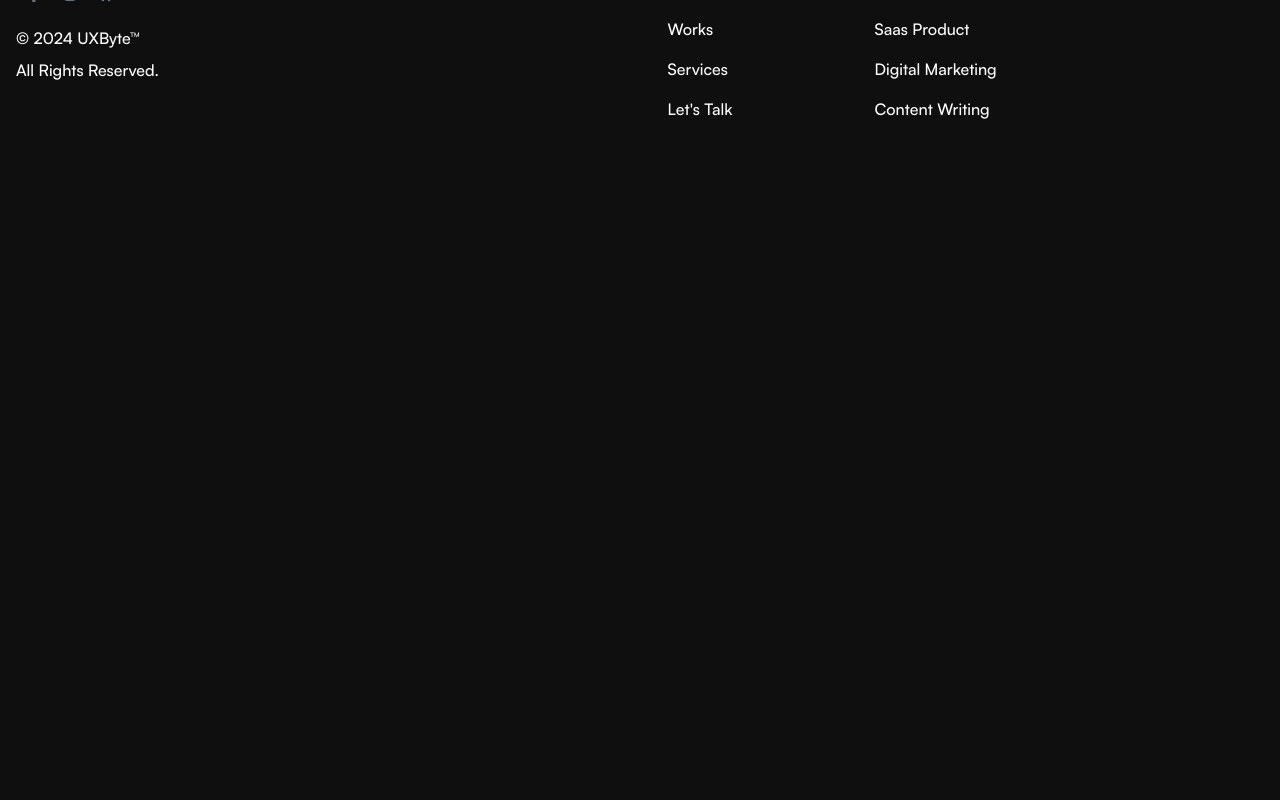
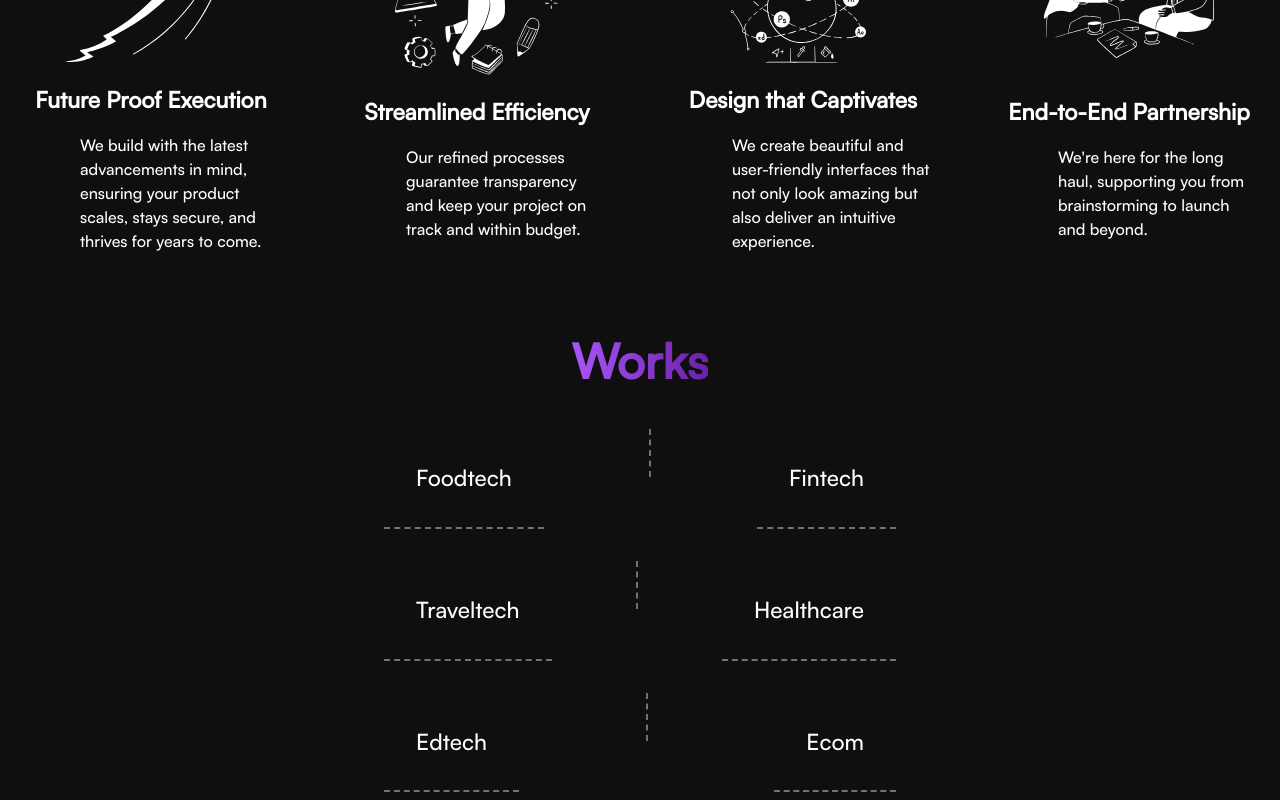
Before and after one commit to lalukrish/UXByte-Page, a Next.js app: page / in a window 1280 px wide. Shown: the part 1880-2680 px from the top of the page. Before the commit the page ends 2049 px from the top, so only its background shows below. Built offline with nearby package versions, Linux system fonts and the light colour scheme.

Commit message:
fix:responsive fit

```diff
--- a/src/app/page.js
+++ b/src/app/page.js
@@ -10,10 +10,10 @@ export default function Home() {
     <div className="">
       <Hero />
       <About />
-      {/* <WhyUs /> */}
-      {/* <Works /> */}
-      {/* <Services /> */}
-      {/* <LetsTalk /> */}
+      <WhyUs />
+      <Works />
+      <Services />
+      <LetsTalk />
     </div>
   );
 }
--- a/src/components/works.jsx
+++ b/src/components/works.jsx
@@ -2,68 +2,61 @@ import React from "react";
 
 const Works = () => {
   return (
-    <div className="flex flex-col items-center my-10 mx-10">
-      <div className="text-5xl font-extrabold">
+    <div className="flex flex-col items-center my-10 mx-4 sm:mx-10">
+      <div className="text-3xl sm:text-5xl font-extrabold">
         <span className="bg-gradient-to-r from-purple-500 to-purple-800 bg-clip-text text-transparent">
           Works{" "}
         </span>
       </div>
 
-      {/* Horizontal dashed line */}
-      {/* <div className="w-full my-8">
-        <hr className="border-dashed border-b-2 border-gray-500" />
-      </div> */}
-
-      {/* Content */}
-      <div className="flex flex-row justify-between w-full max-w-lg">
-        {/* Left content */}
-        <div className="flex flex-col items-center justify-center border border-t-0 border-r-0 border-l-0 border-dashed border-b-2 border-gray-500 p-8">
-          <span className="text-2xl">Foodtech</span>{" "}
+      <div className="flex flex-col sm:flex-row justify-between w-full max-w-lg mt-8">
+        {/* Foodtech */}
+        <div className="flex flex-col items-center justify-center border border-t-0 border-r-0 border-l-0 border-dashed border-b-2 border-gray-500 p-4 sm:p-8">
+          <span className="text-lg sm:text-2xl">Foodtech</span>
         </div>
 
         {/* Center dashed line */}
-        <div className="flex items-center">
-          <hr className="border-dashed border-r-2 border-gray-500 h-32 mt-6 " />
+        <div className="hidden sm:block flex items-center">
+          <hr className="border-dashed border-r-2 border-gray-500 h-12" />
         </div>
 
-        {/* Right content */}
-        <div className="flex flex-col items-center justify-center border border-t-0 border-r-0 border-l-0 border-dashed border-b-2 border-gray-500 p-8">
-          <span className="text-2xl">Fintech</span>{" "}
+        {/* Fintech */}
+        <div className="flex flex-col items-center justify-center border border-t-0 border-r-0 border-l-0 border-dashed border-b-2 border-gray-500 p-4 sm:p-8">
+          <span className="text-lg sm:text-2xl">Fintech</span>
         </div>
       </div>
-      {/* second  cotnet*/}
-      <div className="flex flex-row justify-between w-full max-w-lg">
-        {/* Left content */}
-        <div className="flex flex-col items-center justify-center border border-t-0 border-r-0 border-l-0 border-b-2 border-dashed border-gray-500 p-8">
-          <span className="text-2xl">Traveltech</span>{" "}
+
+      <div className="flex flex-col sm:flex-row justify-between w-full max-w-lg mt-8">
+        {/* Traveltech */}
+        <div className="flex flex-col items-center justify-center border border-t-0 border-r-0 border-l-0 border-b-2 border-dashed border-gray-500 p-4 sm:p-8">
+          <span className="text-lg sm:text-2xl">Traveltech</span>
         </div>
 
         {/* Center dashed line */}
-        <div className="flex items-center">
-          <hr className="border-dashed border-r-2 border-gray-500 h-12  absolute" />
+        <div className="hidden sm:block flex items-center">
+          <hr className="border-dashed border-r-2 border-gray-500 h-12" />
         </div>
 
-        {/* Right content */}
-        <div className="flex flex-col items-center justify-center border border-t-0 border-r-0 border-l-0 border-b-2 border-dashed border-gray-500 p-8">
-          <span className="text-2xl">Healthcare</span>{" "}
+        {/* Healthcare */}
+        <div className="flex flex-col items-center justify-center border border-t-0 border-r-0 border-l-0 border-b-2 border-dashed border-gray-500 p-4 sm:p-8">
+          <span className="text-lg sm:text-2xl">Healthcare</span>
         </div>
       </div>
-      {/* third  cotnet*/}
 
-      <div className="flex flex-row justify-between w-full max-w-lg">
-        {/* Left content */}
-        <div className="flex flex-col items-center justify-center  p-8">
-          <span className="text-2xl">Edtech</span>{" "}
+      <div className="flex flex-col sm:flex-row justify-between w-full max-w-lg mt-8">
+        {/* Edtech */}
+        <div className="flex flex-col items-center justify-center border border-t-0 border-r-0 border-l-0 border-b-2 border-dashed border-gray-500 p-4 sm:p-8">
+          <span className="text-lg sm:text-2xl">Edtech</span>
         </div>
 
         {/* Center dashed line */}
-        <div className="flex items-center">
-          <hr className="border-dashed border-r-2 border-gray-500 h-36 absolute" />
+        <div className="hidden sm:block flex items-center">
+          <hr className="border-dashed border-r-2 border-gray-500 h-12" />
         </div>
 
-        {/* Right content */}
-        <div className="flex flex-col items-center justify-center  p-8">
-          <span className="text-2xl">Ecom</span>{" "}
+        {/* Ecom */}
+        <div className="flex flex-col items-center justify-center border border-t-0 border-r-0 border-l-0 border-b-2 border-dashed border-gray-500 p-4 sm:p-8">
+          <span className="text-lg sm:text-2xl">Ecom</span>
         </div>
       </div>
     </div>
```
